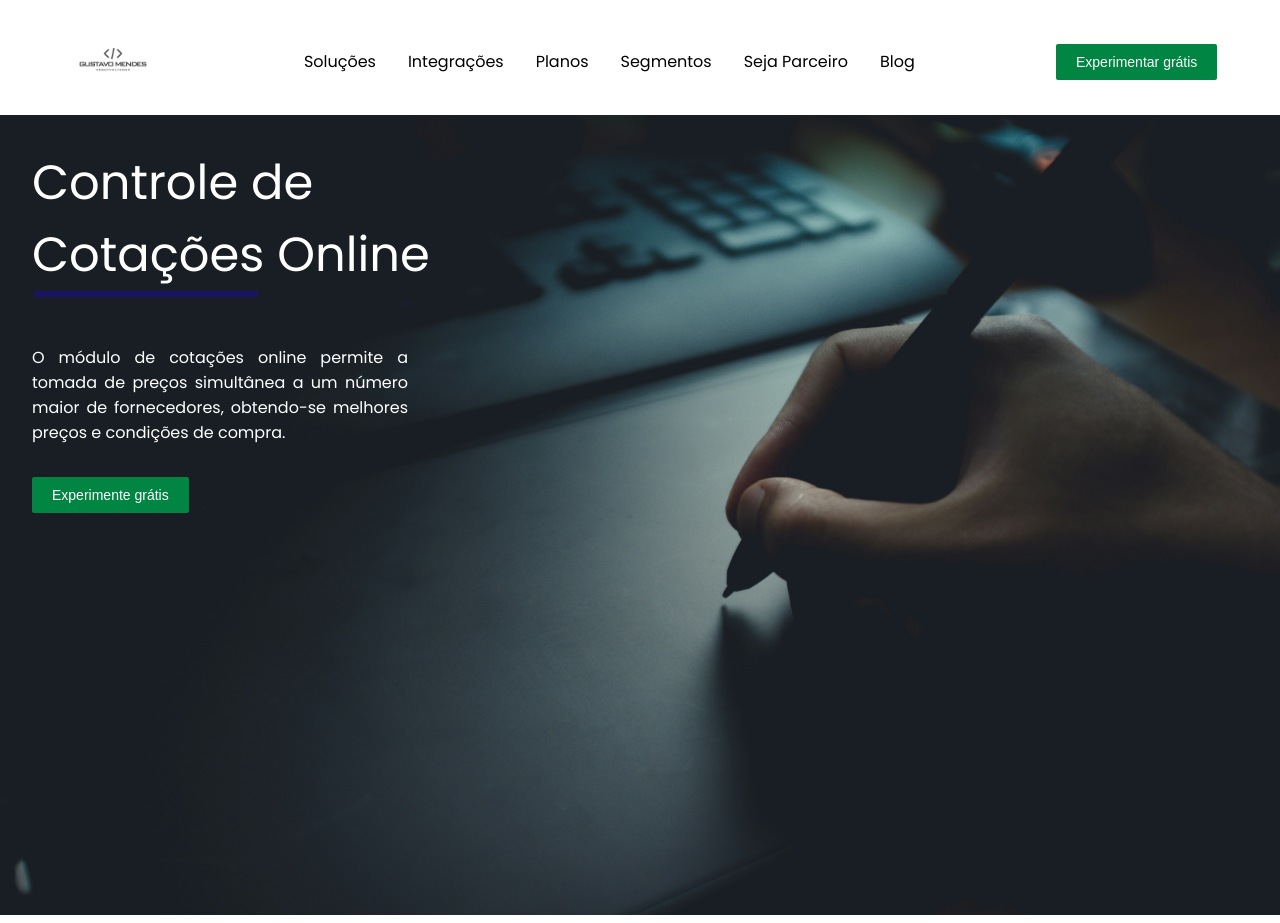
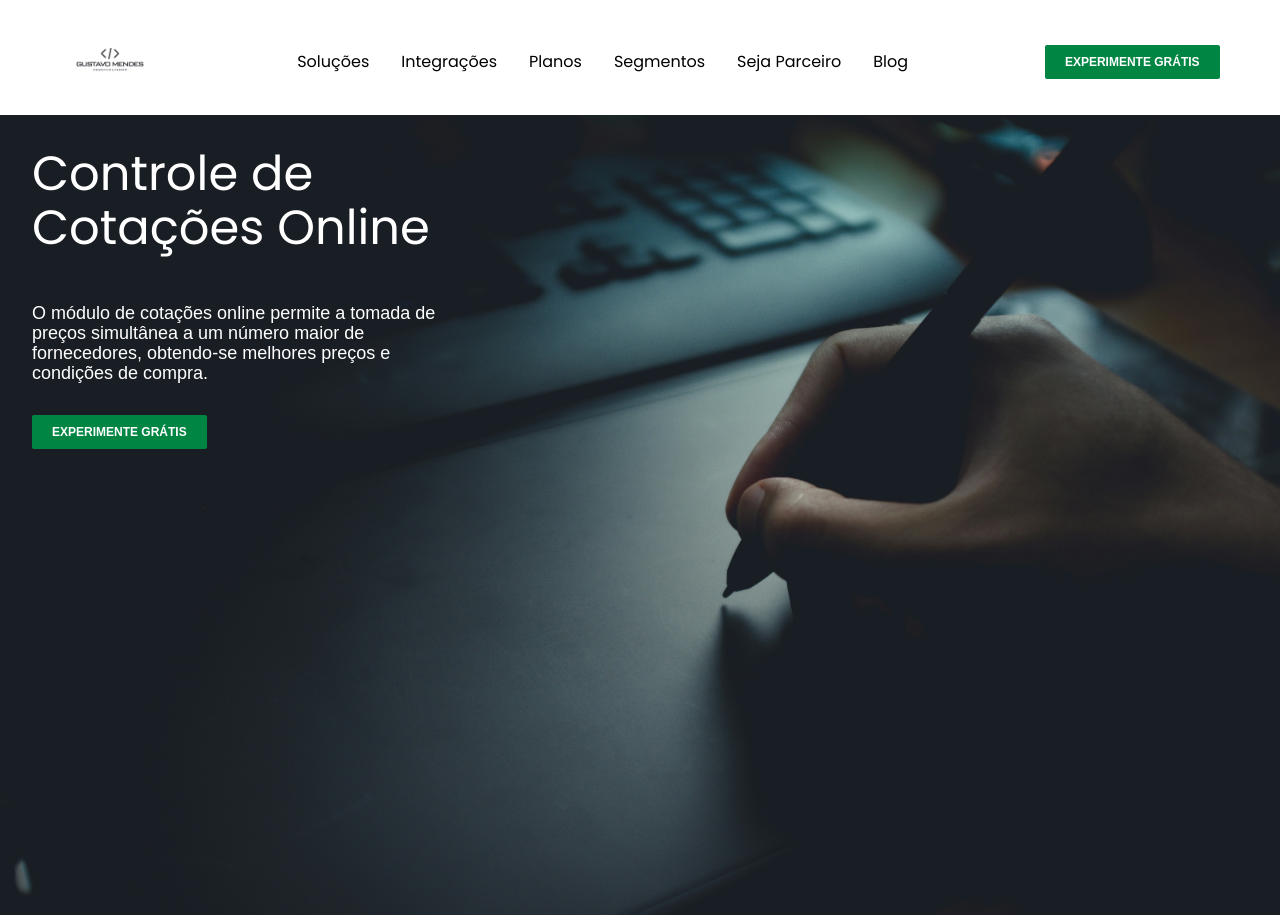
Before and after one commit to GustavoRMendes/sistema-de-cotacao, a Next.js app: page / in a window 1280 px wide. Built offline with nearby package versions, Linux system fonts and the light colour scheme.

Commit message:
index css

```diff
--- a/src/app/globals.css
+++ b/src/app/globals.css
@@ -18,14 +18,19 @@ body {
 .h1-main {
   color: rgb(255, 255, 255);
   font-weight: 300;
-  padding: 2rem 2rem;
+  padding: 2rem 0rem 2rem 2rem;
   font-size: 3rem;
+  line-height: 54px;
 }
 .p-main {
   width: 440px;
-  padding: 1rem 2rem;
+  padding: 1rem 0rem 2rem 2rem;
   color: white;
-  text-align: justify;
+  text-align: left;
+  line-height: 20px;
+  font-size: 18px;
+  font-weight: 100;
+  font-family: sans-serif;
 }
 .hr {
   padding: 3px;
@@ -53,7 +58,8 @@ body {
   color: white;
   border: none;
   border-radius: 2px;
-  font-size: 14px;
+  font-size: 12px;
+  font-weight: 600;
   font-family: Arial, Helvetica, sans-serif;
 }
 .main {
--- a/src/components/header.tsx
+++ b/src/components/header.tsx
@@ -28,7 +28,7 @@ export default function HeaderPage () {
           </nav>
         </div>
         <div>
-          <button className='contato'>Experimentar grátis</button>
+          <button className='contato'>EXPERIMENTE GRÁTIS</button>
         </div>
       </header>
     </>
--- a/src/components/main.tsx
+++ b/src/components/main.tsx
@@ -7,13 +7,12 @@ export default function MainPage() {
       <h1 className="h1-main">
         Controle de <br />
         Cotações Online
-      <hr className="hr"/>
       </h1>
       <p className="p-main">
       O módulo de cotações online permite a tomada de preços simultânea a um número maior de fornecedores, obtendo-se melhores preços e condições de compra.
       </p>
-      <button className='contato btn'>
-        Experimente grátis
+      <button style={{marginLeft:'2rem'}} className='contato'>
+        EXPERIMENTE GRÁTIS
       </button>
     </main>
   )
```
